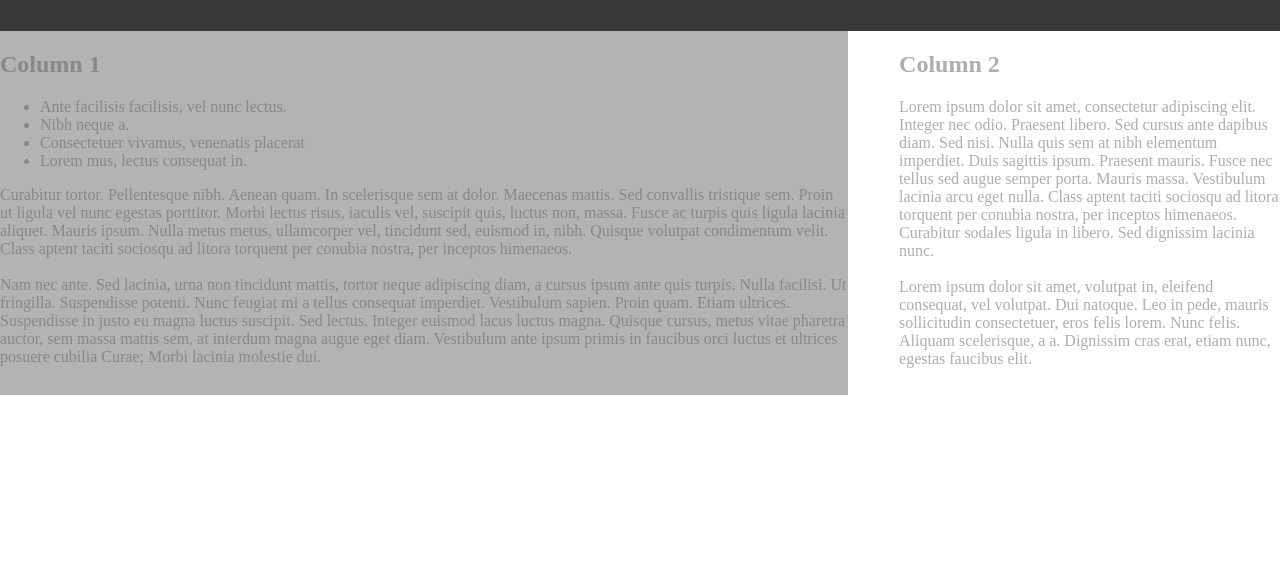
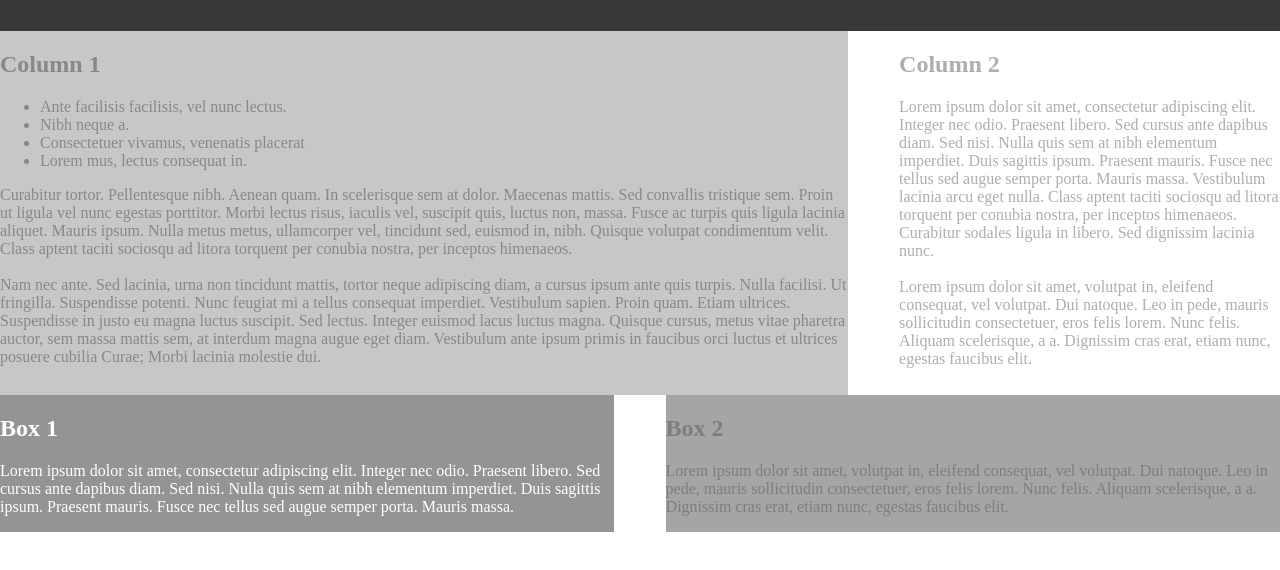
Before and after one commit to Jey893/basic66, a plain HTML site: page Basic51/basic51.html in a window 1280 px wide. Shown: the part 74-644 px from the top of the page. Drawn offline with Linux system fonts and the light colour scheme.

Commit message:
creation de la ligne 3

```diff
--- a/Basic51/basic51.html
+++ b/Basic51/basic51.html
@@ -18,7 +18,7 @@
             display: flex;
         }
         #lign2 #colone {
-            background-color: #B3B3B3;
+            background-color: #C7C7C7;
             color: #888888;
             width: 69%;
             padding-bottom: 1%;
@@ -27,6 +27,21 @@
             color: #AEAEAE;
             width: 31%;
             padding-left: 4%;
+        }
+        #lign3 {
+            display: flex;
+        }
+        #lign3 .col1 {
+           width: 48%;
+           background-color: #949494;
+           color: white;
+           margin-right: 2%;
+        }
+        #lign3 .col2 {
+            width: 48%;
+            margin-left: 2%;
+            background-color: #A5A5A5;
+            color: #7E7E7E;
         }
     </style>
 </head>
@@ -57,5 +72,17 @@
 
          </div>
    </div>
+   <div id="lign3">
+       <div class="col1">
+           <h2>Box 1</h2>
+           <p>Lorem ipsum dolor sit amet, consectetur adipiscing elit. Integer nec odio. Praesent libero. Sed cursus ante dapibus diam. Sed nisi. Nulla quis sem at nibh elementum imperdiet. Duis sagittis ipsum. Praesent mauris. Fusce nec tellus sed augue semper porta. Mauris massa.</p>
+
+       </div>
+       <div class="col2">
+           <h2>Box 2</h2>
+           <p>Lorem ipsum dolor sit amet, volutpat in, eleifend consequat, vel volutpat. Dui natoque. Leo in pede, mauris sollicitudin consectetuer, eros felis lorem. Nunc felis. Aliquam scelerisque, a a. Dignissim cras erat, etiam nunc, egestas faucibus elit.</p>
+
+       </div>
+   </div>
 </body>
 </html>
```
